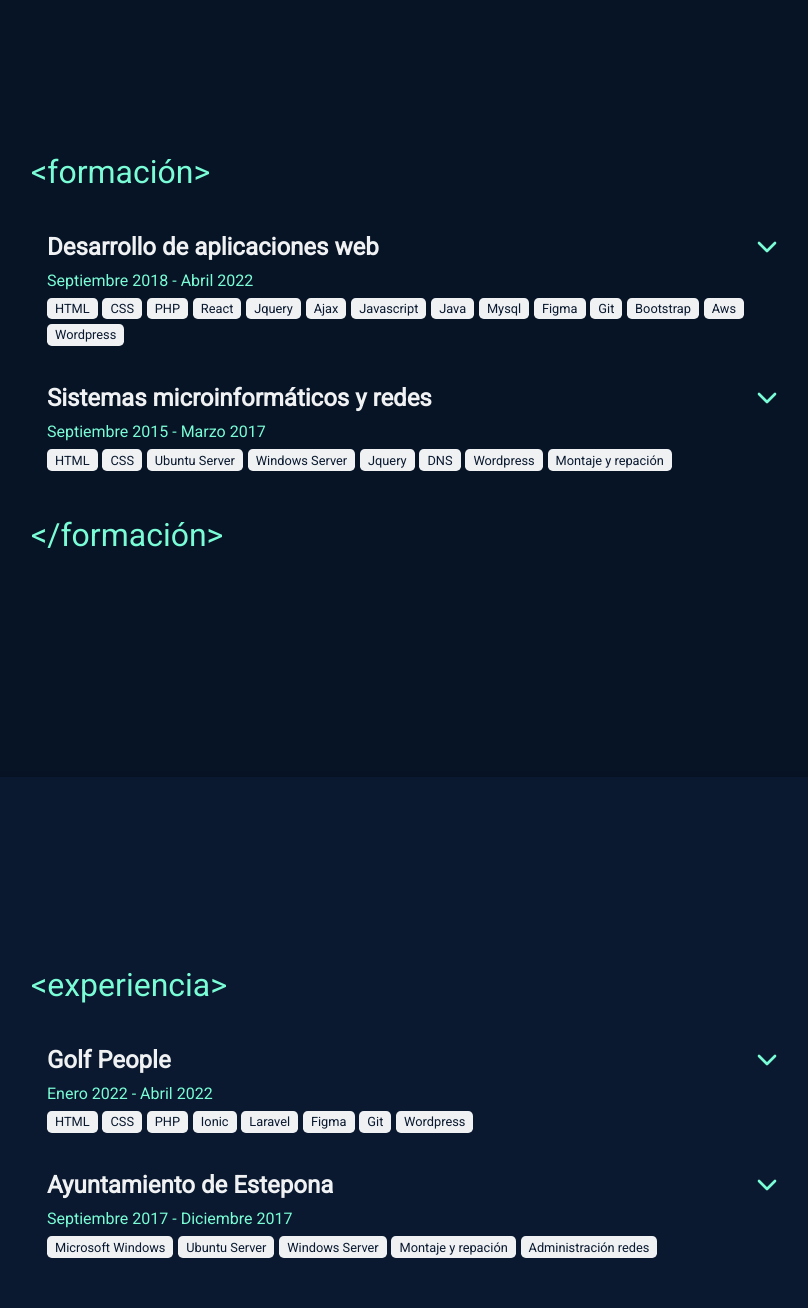
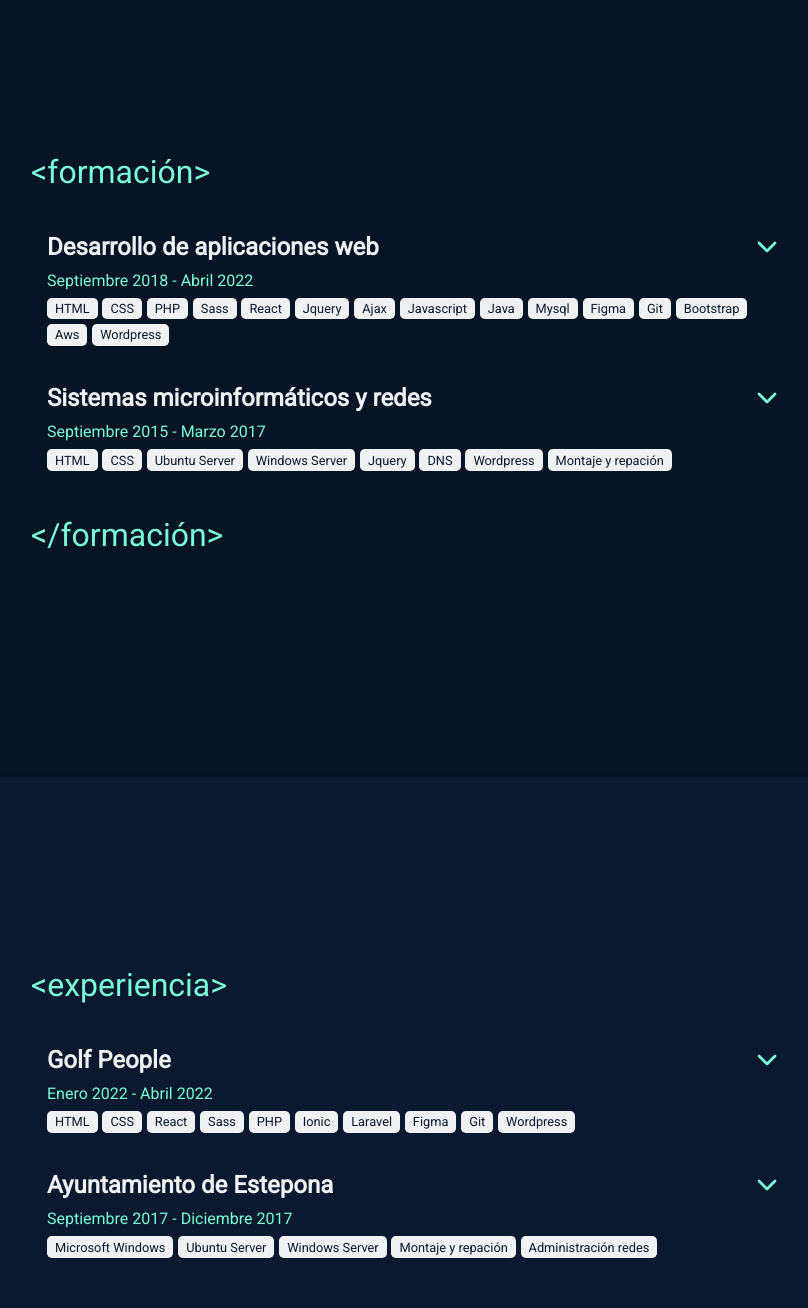
Before and after one commit to adrianpg10/portfolio, a React (Create React App) app: page / in a window 1280 px wide. Shown: the part 2637-3945 px from the top of the page, without its empty margins (225-1033 px from the left). Built offline with nearby package versions, Linux system fonts and the light colour scheme.

Commit message:
cambios formacion y experiencia

```diff
--- a/src/components/experience/Experience.js
+++ b/src/components/experience/Experience.js
@@ -22,6 +22,7 @@ export default function Experience() {
                   <span className='tecnologia'>HTML</span>
                   <span className='tecnologia'>CSS</span>
                   <span className='tecnologia'>PHP</span>
+                  <span className='tecnologia'>Sass</span>
                   <span className='tecnologia'>React</span>
                   <span className='tecnologia'>Jquery</span>
                   <span className='tecnologia'>Ajax</span>
--- a/src/components/works/Works.js
+++ b/src/components/works/Works.js
@@ -21,6 +21,8 @@ export default function Works() {
                 <div className='tecnologias'>
                   <span className='tecnologia'>HTML</span>
                   <span className='tecnologia'>CSS</span>
+                  <span className='tecnologia'>React</span>
+                  <span className='tecnologia'>Sass</span>
                   <span className='tecnologia'>PHP</span>
                   <span className='tecnologia'>Ionic</span>
                   <span className='tecnologia'>Laravel</span>
```
